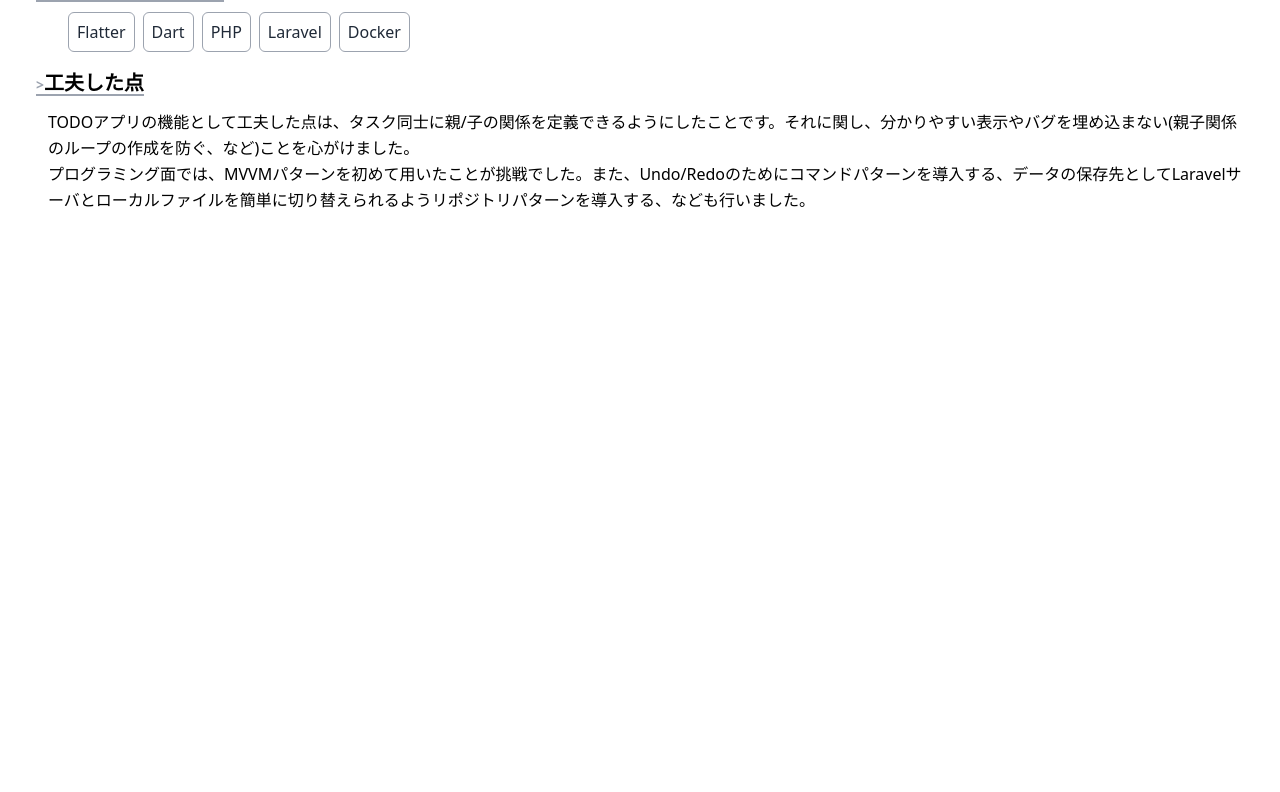
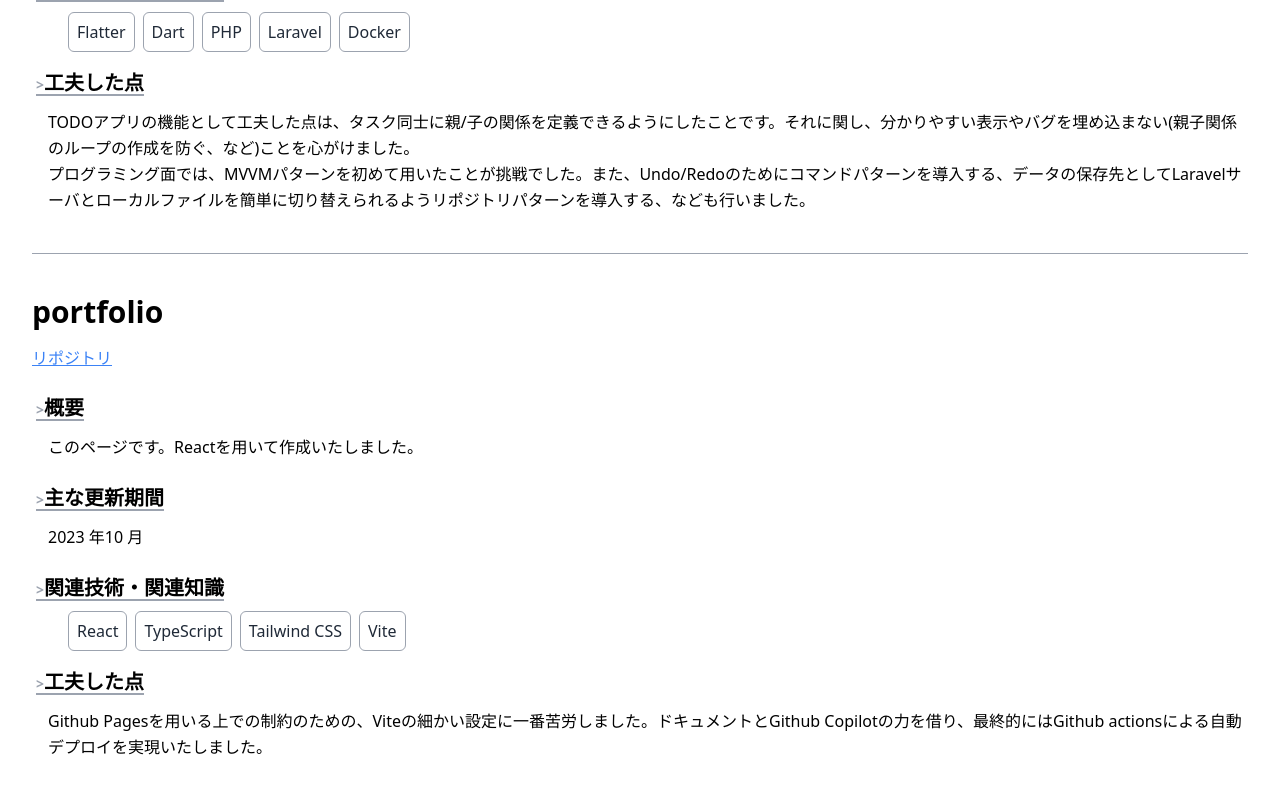
Before and after one commit to kikuchi-masahide/portfolio, a React (Vite) app: page / in a window 1280 px wide. Shown: the part 3702-4494 px from the top of the page. Before the commit the page ends 3947 px from the top, so only its background shows below. Built offline with nearby package versions, Linux system fonts and the light colour scheme.

Commit message:
portfolio

```diff
--- a/src/App.tsx
+++ b/src/App.tsx
@@ -167,6 +167,34 @@ function App() {
                         </p>
                     </Section>
                 </Part>
+                <Hr />
+                <Part
+                    title="portfolio"
+                    href="https://github.com/kikuchi-masahide/portfolio"
+                >
+                    <Section title="概要">
+                        <p>このページです。Reactを用いて作成いたしました。</p>
+                    </Section>
+                    <Section title="主な更新期間">2023 年10 月</Section>
+                    <Section title="関連技術・関連知識">
+                        <SkillsList
+                            items={[
+                                "React",
+                                "TypeScript",
+                                "Tailwind CSS",
+                                "Vite",
+                            ]}
+                        />
+                    </Section>
+                    <Section title="工夫した点">
+                        <p>
+                            Github
+                            Pagesを用いる上での制約のための、Viteの細かい設定に一番苦労しました。ドキュメントとGithub
+                            Copilotの力を借り、最終的にはGithub
+                            actionsによる自動デプロイを実現いたしました。
+                        </p>
+                    </Section>
+                </Part>
             </div>
             <ScrollButton />
         </>
```
